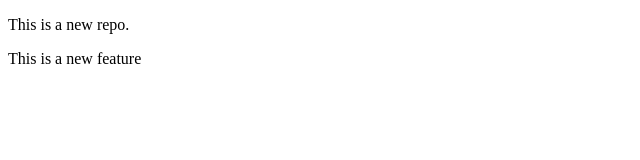
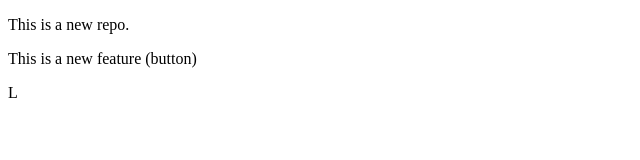
Before and after one commit to khushii-guptaa/localrepo, a plain HTML site: page index.html in a window 1280 px wide. Shown: the full height of the page, 0-640 px from the left. Drawn offline with Linux system fonts and the light colour scheme.

```diff
--- a/index.html
+++ b/index.html
@@ -10,7 +10,7 @@
       This is  a new repo.
     </p>
     <p>
-        This is  a new feature
+        This is  a new feature (button)
       </p>
-</body>
+L</body>
 </html>
```
